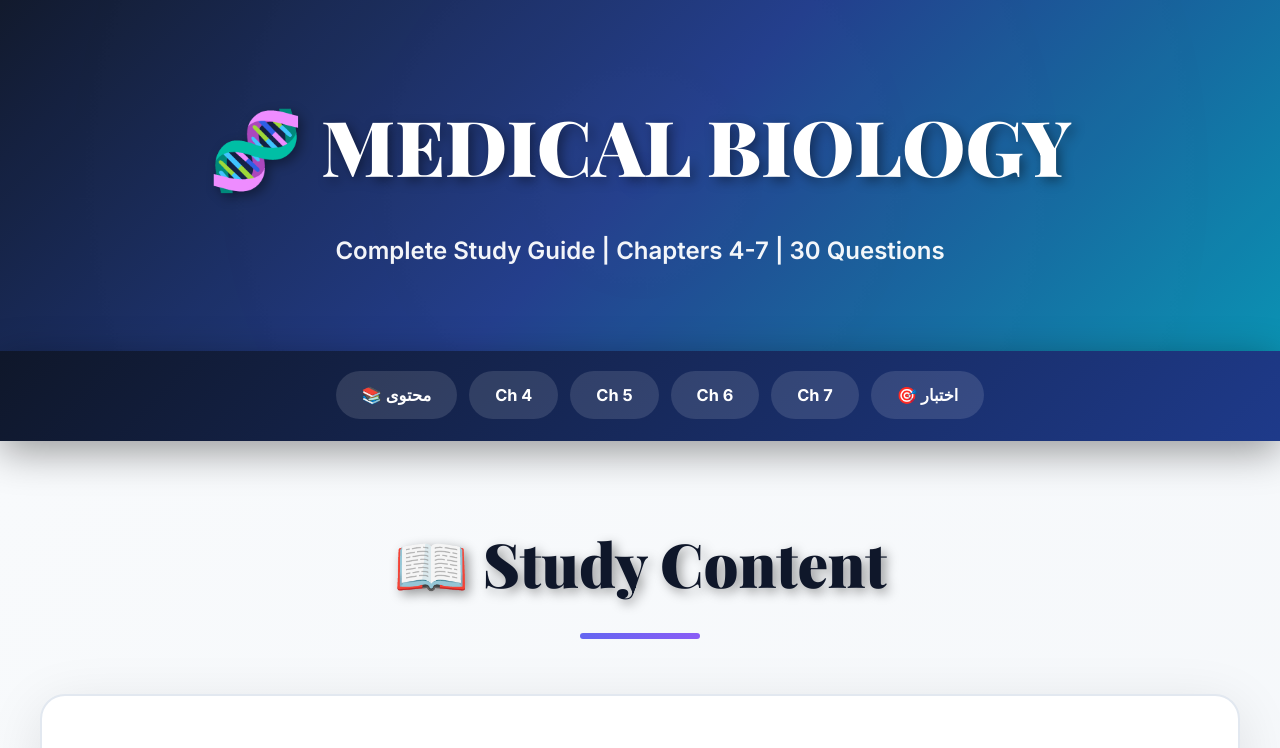
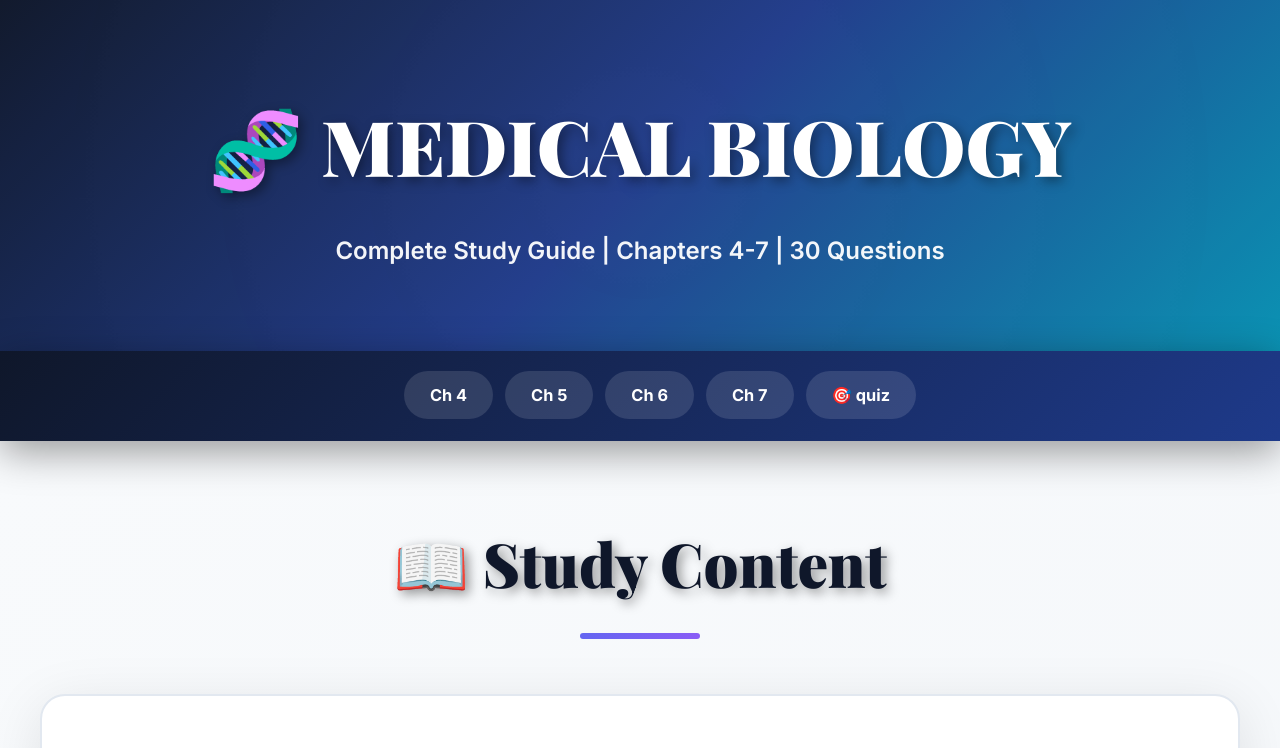
Before and after one commit to WORK-02/BIO, a plain HTML site: page index.html in a window 1280 px wide. Shown: the top 748 px of the page. Drawn offline with nearby package versions, Linux system fonts and the light colour scheme.

Commit message:
Update index.html

```diff
--- a/index.html
+++ b/index.html
@@ -118,12 +118,11 @@ nav a{padding:10px 18px;font-size:0.88em}
 
 <nav>
 <ul>
-<li><a href="#content">📚 محتوى</a></li>
 <li><a href="#ch4">Ch 4</a></li>
 <li><a href="#ch5">Ch 5</a></li>
 <li><a href="#ch6">Ch 6</a></li>
 <li><a href="#ch7">Ch 7</a></li>
-<li><a href="#quiz">🎯 اختبار</a></li>
+<li><a href="#quiz">🎯 quiz</a></li>
 </ul>
 </nav>
 
```
